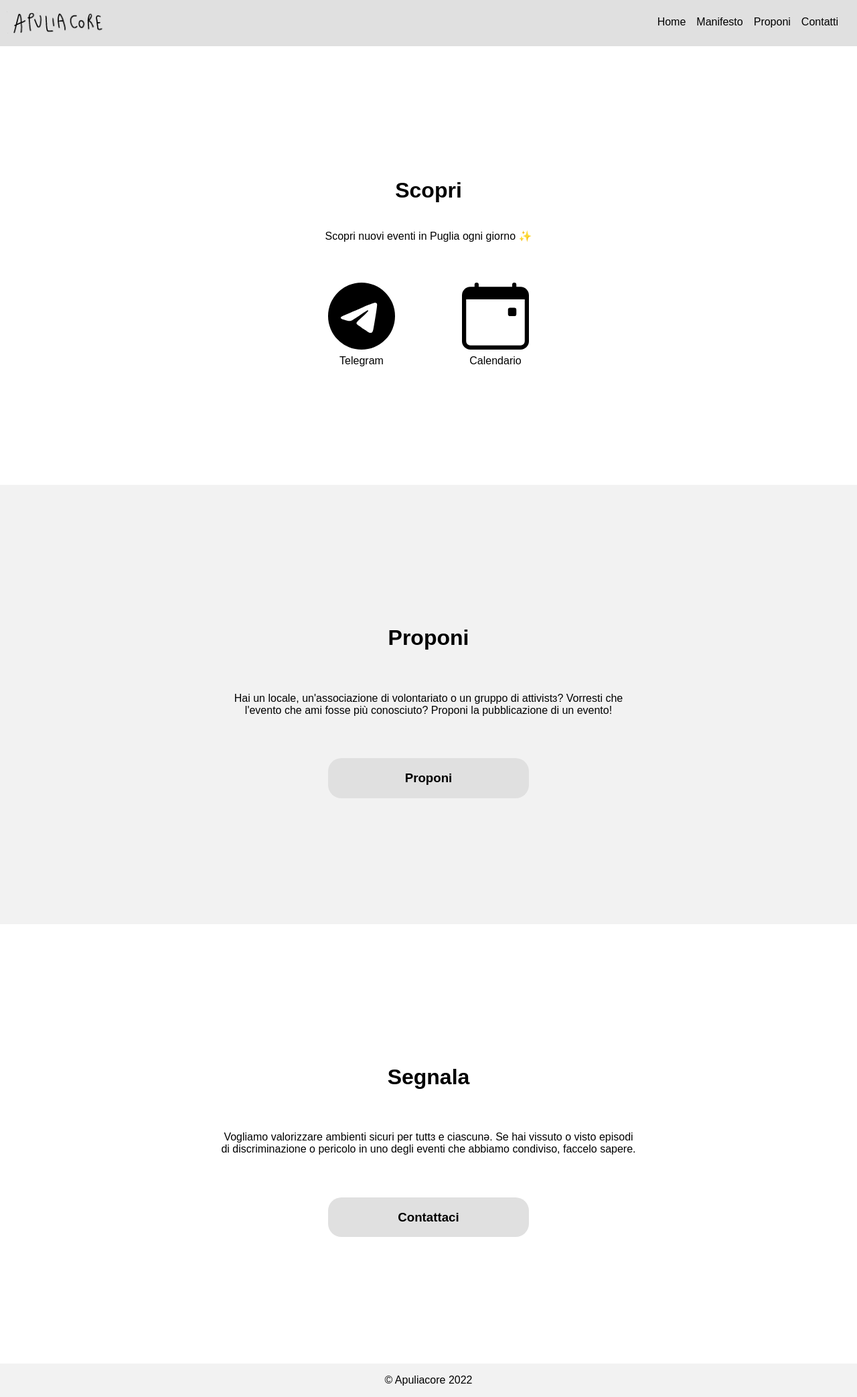
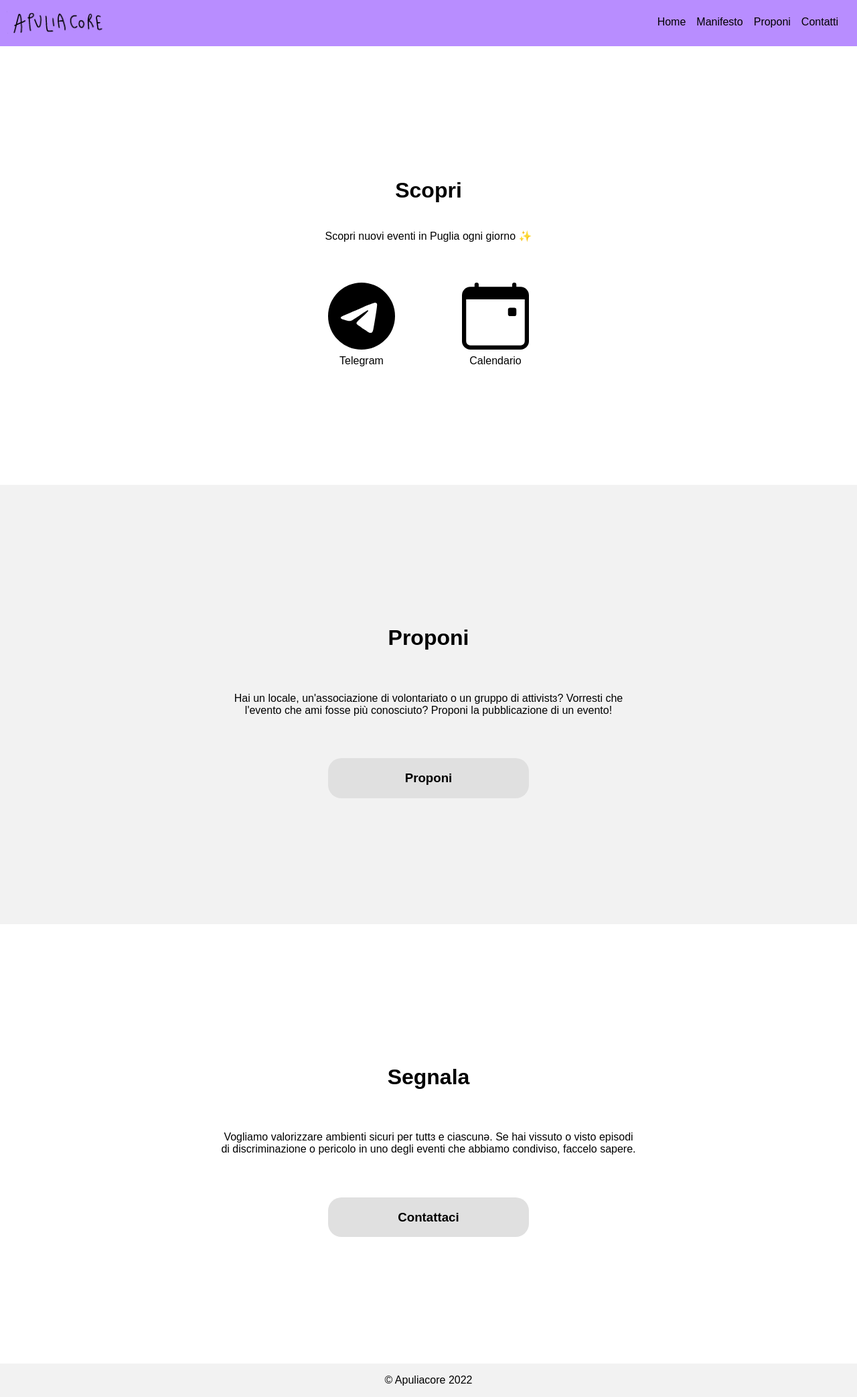
Before and after one commit to apuliacore/apuliacore.github.com, a Jekyll site: the page built from index.html, in a window 1280 px wide. Shown: the whole page at 67% size. Built offline with Jekyll 4.4.1, drawn with Linux system fonts in a browser that asks for light colours.

Commit message:
Color only top bar

```diff
--- a/css/style.scss
+++ b/css/style.scss
@@ -6,6 +6,7 @@ $black-coral: #576066ff;
 $gold-crayola: #f9c784ff;
 $violet-ryb: #7803a3ff;
 $thistle: #f1cdffff;
+$canva: #B88DFF;
 
 $light-gray: #f2f2f2;
 $gray: #e0e0e0;
@@ -31,7 +32,7 @@ h1, h2, p, li, a, label, span {
 
 .top-bar {
 	display: flex;
-	background-color: $gray;
+	background-color: $canva;
 }
 
 .body {
```
